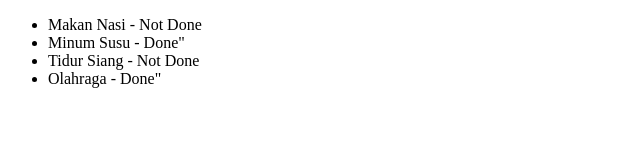
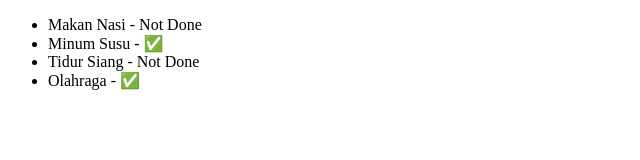
Before and after one commit to RenitaDewi/Todo-list-app, a plain HTML site: page index.html in a window 1280 px wide. Shown: the whole page, without its empty margins (0-640 px from the left). Drawn offline with nearby package versions, Linux system fonts and the light colour scheme.

Commit message:
update status with symbol

```diff
--- a/index.html
+++ b/index.html
@@ -13,7 +13,7 @@
         <ul>
             <li v-for="item in items">
                 {{ item.name }} -
-                <span v-if="item.done">Done"</span>
+                <span v-if="item.done">✅</span>
                 <span v-if="!item.done">Not Done</span>
             </li>
         </ul>
```
